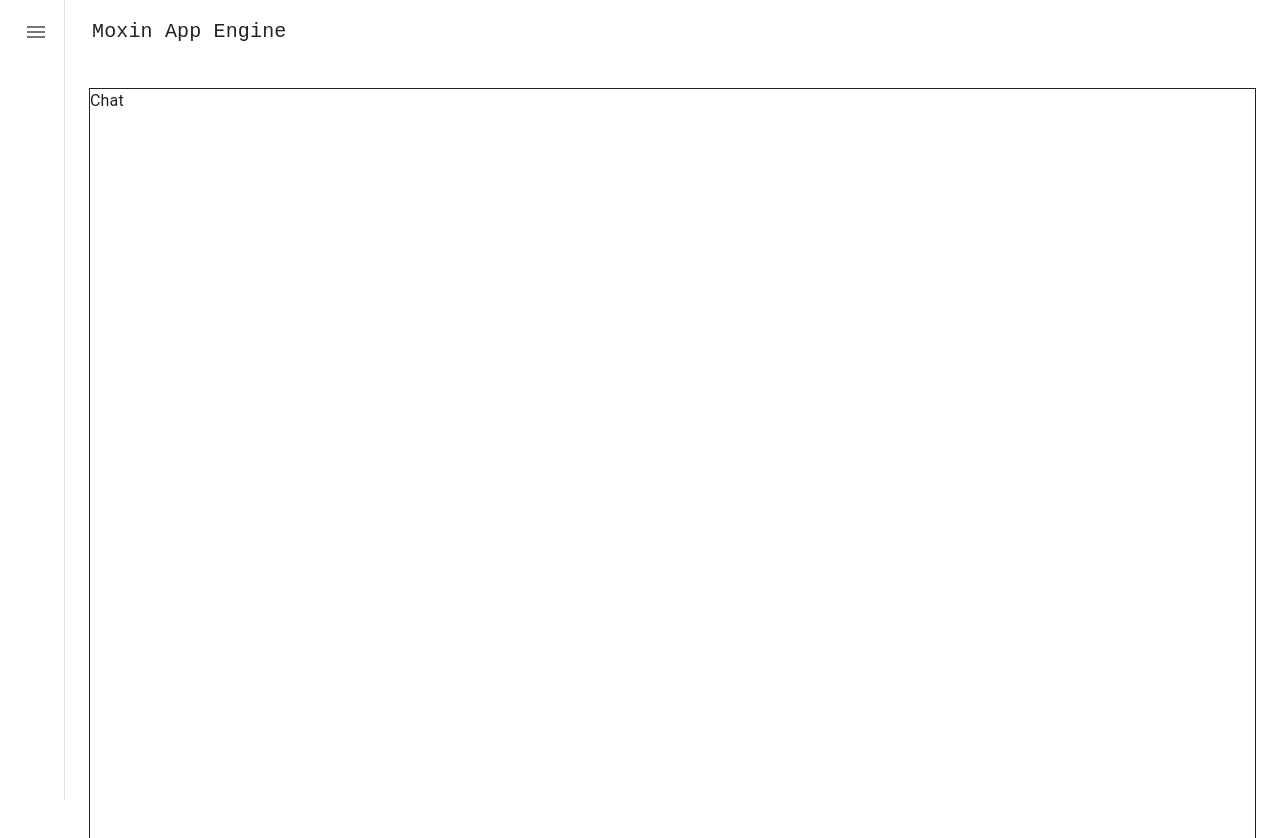
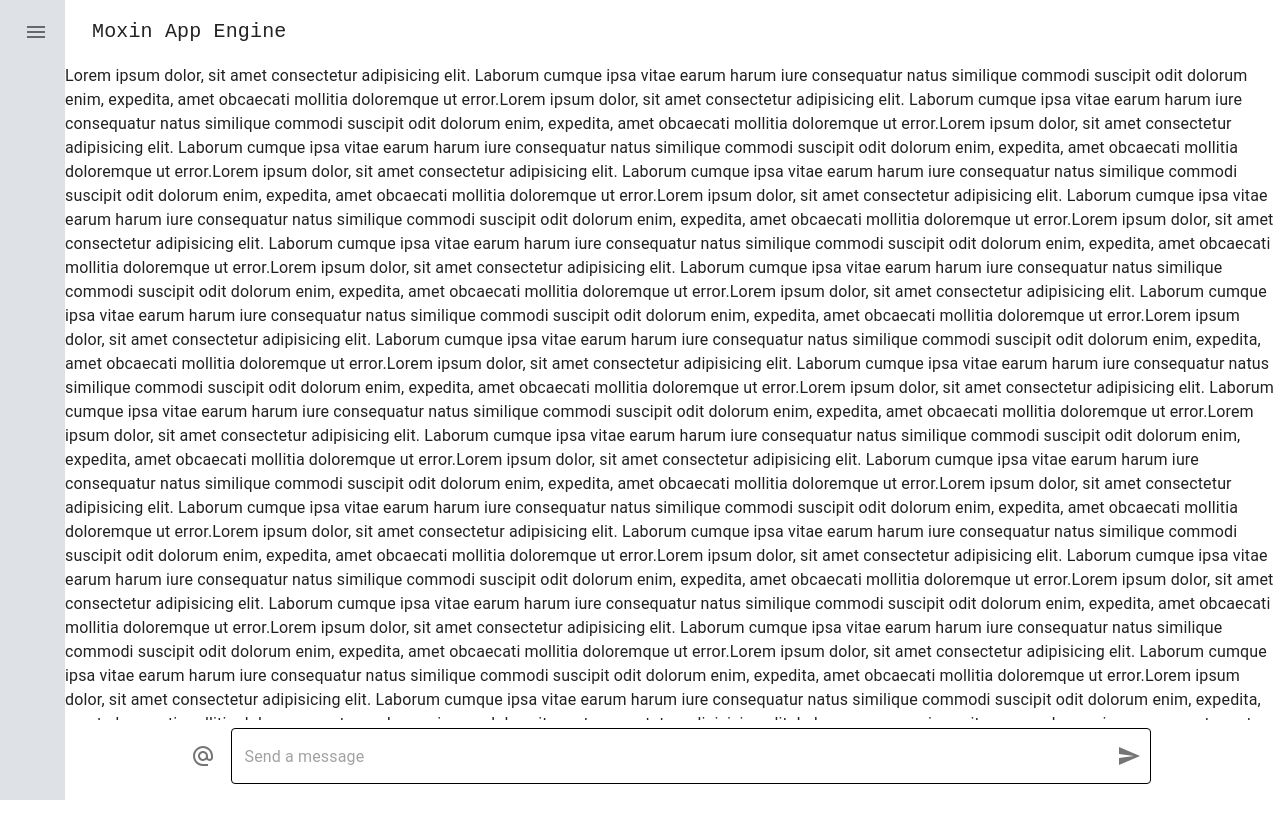
Before and after one commit to ROLFFFX/MAE, a React (Vite) app in the folder mae-frontend/: page / in a window 1280 px wide. After the commit the page ends 800 px from the top, so only its background shows below. Built offline with nearby package versions, Linux system fonts and the light colour scheme.

Commit message:
update Input component

```diff
--- a/mae-frontend/src/pages/chat/Chat.jsx
+++ b/mae-frontend/src/pages/chat/Chat.jsx
@@ -3,8 +3,92 @@ import React from "react";
 
 export default function Chat() {
   return (
-    <Box sx={{ height: "100%", width: "100%" }} border={1}>
-      Chat
+    <Box sx={{ height: "100%", width: "100%", overflow: "auto" }}>
+      Lorem ipsum dolor, sit amet consectetur adipisicing elit. Laborum cumque
+      ipsa vitae earum harum iure consequatur natus similique commodi suscipit
+      odit dolorum enim, expedita, amet obcaecati mollitia doloremque ut
+      error.Lorem ipsum dolor, sit amet consectetur adipisicing elit. Laborum
+      cumque ipsa vitae earum harum iure consequatur natus similique commodi
+      suscipit odit dolorum enim, expedita, amet obcaecati mollitia doloremque
+      ut error.Lorem ipsum dolor, sit amet consectetur adipisicing elit. Laborum
+      cumque ipsa vitae earum harum iure consequatur natus similique commodi
+      suscipit odit dolorum enim, expedita, amet obcaecati mollitia doloremque
+      ut error.Lorem ipsum dolor, sit amet consectetur adipisicing elit. Laborum
+      cumque ipsa vitae earum harum iure consequatur natus similique commodi
+      suscipit odit dolorum enim, expedita, amet obcaecati mollitia doloremque
+      ut error.Lorem ipsum dolor, sit amet consectetur adipisicing elit. Laborum
+      cumque ipsa vitae earum harum iure consequatur natus similique commodi
+      suscipit odit dolorum enim, expedita, amet obcaecati mollitia doloremque
+      ut error.Lorem ipsum dolor, sit amet consectetur adipisicing elit. Laborum
+      cumque ipsa vitae earum harum iure consequatur natus similique commodi
+      suscipit odit dolorum enim, expedita, amet obcaecati mollitia doloremque
+      ut error.Lorem ipsum dolor, sit amet consectetur adipisicing elit. Laborum
+      cumque ipsa vitae earum harum iure consequatur natus similique commodi
+      suscipit odit dolorum enim, expedita, amet obcaecati mollitia doloremque
+      ut error.Lorem ipsum dolor, sit amet consectetur adipisicing elit. Laborum
+      cumque ipsa vitae earum harum iure consequatur natus similique commodi
+      suscipit odit dolorum enim, expedita, amet obcaecati mollitia doloremque
+      ut error.Lorem ipsum dolor, sit amet consectetur adipisicing elit. Laborum
+      cumque ipsa vitae earum harum iure consequatur natus similique commodi
+      suscipit odit dolorum enim, expedita, amet obcaecati mollitia doloremque
+      ut error.Lorem ipsum dolor, sit amet consectetur adipisicing elit. Laborum
+      cumque ipsa vitae earum harum iure consequatur natus similique commodi
+      suscipit odit dolorum enim, expedita, amet obcaecati mollitia doloremque
+      ut error.Lorem ipsum dolor, sit amet consectetur adipisicing elit. Laborum
+      cumque ipsa vitae earum harum iure consequatur natus similique commodi
+      suscipit odit dolorum enim, expedita, amet obcaecati mollitia doloremque
+      ut error.Lorem ipsum dolor, sit amet consectetur adipisicing elit. Laborum
+      cumque ipsa vitae earum harum iure consequatur natus similique commodi
+      suscipit odit dolorum enim, expedita, amet obcaecati mollitia doloremque
+      ut error.Lorem ipsum dolor, sit amet consectetur adipisicing elit. Laborum
+      cumque ipsa vitae earum harum iure consequatur natus similique commodi
+      suscipit odit dolorum enim, expedita, amet obcaecati mollitia doloremque
+      ut error.Lorem ipsum dolor, sit amet consectetur adipisicing elit. Laborum
+      cumque ipsa vitae earum harum iure consequatur natus similique commodi
+      suscipit odit dolorum enim, expedita, amet obcaecati mollitia doloremque
+      ut error.Lorem ipsum dolor, sit amet consectetur adipisicing elit. Laborum
+      cumque ipsa vitae earum harum iure consequatur natus similique commodi
+      suscipit odit dolorum enim, expedita, amet obcaecati mollitia doloremque
+      ut error.Lorem ipsum dolor, sit amet consectetur adipisicing elit. Laborum
+      cumque ipsa vitae earum harum iure consequatur natus similique commodi
+      suscipit odit dolorum enim, expedita, amet obcaecati mollitia doloremque
+      ut error.Lorem ipsum dolor, sit amet consectetur adipisicing elit. Laborum
+      cumque ipsa vitae earum harum iure consequatur natus similique commodi
+      suscipit odit dolorum enim, expedita, amet obcaecati mollitia doloremque
+      ut error.Lorem ipsum dolor, sit amet consectetur adipisicing elit. Laborum
+      cumque ipsa vitae earum harum iure consequatur natus similique commodi
+      suscipit odit dolorum enim, expedita, amet obcaecati mollitia doloremque
+      ut error.Lorem ipsum dolor, sit amet consectetur adipisicing elit. Laborum
+      cumque ipsa vitae earum harum iure consequatur natus similique commodi
+      suscipit odit dolorum enim, expedita, amet obcaecati mollitia doloremque
+      ut error.Lorem ipsum dolor, sit amet consectetur adipisicing elit. Laborum
+      cumque ipsa vitae earum harum iure consequatur natus similique commodi
+      suscipit odit dolorum enim, expedita, amet obcaecati mollitia doloremque
+      ut error.Lorem ipsum dolor, sit amet consectetur adipisicing elit. Laborum
+      cumque ipsa vitae earum harum iure consequatur natus similique commodi
+      suscipit odit dolorum enim, expedita, amet obcaecati mollitia doloremque
+      ut error.Lorem ipsum dolor, sit amet consectetur adipisicing elit. Laborum
+      cumque ipsa vitae earum harum iure consequatur natus similique commodi
+      suscipit odit dolorum enim, expedita, amet obcaecati mollitia doloremque
+      ut error.Lorem ipsum dolor, sit amet consectetur adipisicing elit. Laborum
+      cumque ipsa vitae earum harum iure consequatur natus similique commodi
+      suscipit odit dolorum enim, expedita, amet obcaecati mollitia doloremque
+      ut error.Lorem ipsum dolor, sit amet consectetur adipisicing elit. Laborum
+      cumque ipsa vitae earum harum iure consequatur natus similique commodi
+      suscipit odit dolorum enim, expedita, amet obcaecati mollitia doloremque
+      ut error.Lorem ipsum dolor, sit amet consectetur adipisicing elit. Laborum
+      cumque ipsa vitae earum harum iure consequatur natus similique commodi
+      suscipit odit dolorum enim, expedita, amet obcaecati mollitia doloremque
+      ut error.Lorem ipsum dolor, sit amet consectetur adipisicing elit. Laborum
+      cumque ipsa vitae earum harum iure consequatur natus similique commodi
+      suscipit odit dolorum enim, expedita, amet obcaecati mollitia doloremque
+      ut error.Lorem ipsum dolor, sit amet consectetur adipisicing elit. Laborum
+      cumque ipsa vitae earum harum iure consequatur natus similique commodi
+      suscipit odit dolorum enim, expedita, amet obcaecati mollitia doloremque
+      ut error.Lorem ipsum dolor, sit amet consectetur adipisicing elit. Laborum
+      cumque ipsa vitae earum harum iure consequatur natus similique commodi
+      suscipit odit dolorum enim, expedita, amet obcaecati mollitia doloremque
+      ut error.
     </Box>
   );
 }
--- /dev/null
+++ b/mae-frontend/src/util/Input.jsx
@@ -0,0 +1,64 @@
+import AtIcon from "@mui/icons-material/AlternateEmail";
+import SendIcon from "@mui/icons-material/Send";
+import { Box, IconButton, InputAdornment, TextField } from "@mui/material";
+import React from "react";
+
+function Input() {
+  return (
+    <Box
+      sx={{
+        display: "flex",
+        justifyContent: "center",
+        width: "100%",
+      }}
+    >
+      <Box
+        sx={{
+          display: "flex",
+          alignItems: "center",
+          width: "80%",
+          bgcolor: "#FFFFFF",
+          p: 1,
+          borderRadius: 1,
+        }}
+      >
+        <InputAdornment position="start">
+          <IconButton edge="start">
+            <AtIcon />
+          </IconButton>
+        </InputAdornment>
+        <TextField
+          fullWidth
+          variant="outlined"
+          placeholder="Send a message"
+          multiline
+          maxRows={6}
+          sx={{
+            "& .MuiOutlinedInput-root": {
+              "& fieldset": {
+                borderColor: "black",
+              },
+              "&:hover fieldset": {
+                borderColor: "black",
+              },
+              "&.Mui-focused fieldset": {
+                borderColor: "black",
+              },
+            },
+          }}
+          InputProps={{
+            endAdornment: (
+              <InputAdornment position="end">
+                <IconButton edge="end">
+                  <SendIcon />
+                </IconButton>
+              </InputAdornment>
+            ),
+          }}
+        />
+      </Box>
+    </Box>
+  );
+}
+
+export default Input;
--- a/mae-frontend/src/util/Nav.jsx
+++ b/mae-frontend/src/util/Nav.jsx
@@ -1,5 +1,4 @@
 import ChevronLeftIcon from "@mui/icons-material/ChevronLeft";
-import ChevronRightIcon from "@mui/icons-material/ChevronRight";
 import MenuIcon from "@mui/icons-material/Menu";
 import MuiAppBar from "@mui/material/AppBar";
 import Box from "@mui/material/Box";
@@ -9,9 +8,102 @@ import IconButton from "@mui/material/IconButton";
 import List from "@mui/material/List";
 import Toolbar from "@mui/material/Toolbar";
 import Typography from "@mui/material/Typography";
-import { styled, useTheme } from "@mui/material/styles";
+import { styled } from "@mui/material/styles";
 import * as React from "react";
 import Chat from "../pages/chat/Chat";
+import Input from "./Input";
+
+export default function Nav() {
+  const [open, setOpen] = React.useState(false);
+  const handleDrawerOpen = () => {
+    setOpen(true);
+  };
+  const handleDrawerClose = () => {
+    setOpen(false);
+  };
+  return (
+    <Box sx={{ display: "flex", height: "100dvh" }}>
+      <CssBaseline />
+      {/* Top Nav Bar */}
+      <AppBar
+        position="fixed"
+        open={open}
+        elevation={0}
+        sx={{ bgcolor: "#FFFFFF" }}
+      >
+        <Toolbar>
+          <IconButton
+            color="inherit"
+            aria-label="open drawer"
+            onClick={handleDrawerOpen}
+            edge="start"
+            sx={{
+              marginRight: 5,
+              ...(open && { display: "none" }),
+            }}
+          >
+            <MenuIcon style={{ color: "#222222" }} />
+          </IconButton>
+          <Typography
+            variant="h6"
+            noWrap
+            component="div"
+            fontFamily="monospace"
+            color={"#222222"}
+          >
+            Moxin App Engine
+          </Typography>
+        </Toolbar>
+      </AppBar>
+
+      {/* Side Drawer */}
+      <Drawer variant="permanent" open={open}>
+        <DrawerHeader>
+          {open ? (
+            <IconButton onClick={handleDrawerClose}>
+              <ChevronLeftIcon />
+            </IconButton>
+          ) : (
+            <IconButton onClick={handleDrawerOpen}>
+              <MenuIcon />
+            </IconButton>
+          )}
+        </DrawerHeader>
+        <Box sx={{ bgcolor: "#DEE2E6", height: "100%" }}>
+          <List>{/* flag: drawer content goes here÷ */}</List>
+        </Box>
+      </Drawer>
+
+      {/* Rest of the page */}
+      <Box
+        component="main"
+        sx={{ flexGrow: 1, display: "flex", flexDirection: "column" }}
+      >
+        {/* chat window */}
+        <Box
+          sx={{
+            flexGrow: 1,
+            mt: "64px",
+            overflow: "auto",
+          }}
+        >
+          <Chat />
+        </Box>
+        {/* Input Prompt */}
+        <Box
+          sx={{
+            minHeight: "80px",
+            width: "100%",
+
+            alignSelf: "stretch",
+          }}
+        >
+          <Input />
+        </Box>
+      </Box>
+    </Box>
+  );
+}
 
 const drawerWidth = 240;
 
@@ -42,6 +134,7 @@ const DrawerHeader = styled("div")(({ theme }) => ({
   justifyContent: "flex-end",
   padding: theme.spacing(0, 1),
   // necessary for content to be below app bar
+  backgroundColor: "#DEE2E6",
   ...theme.mixins.toolbar,
 }));
 
@@ -79,72 +172,3 @@ const Drawer = styled(MuiDrawer, {
     "& .MuiDrawer-paper": closedMixin(theme),
   }),
 }));
-
-export default function Nav() {
-  const theme = useTheme();
-  const [open, setOpen] = React.useState(false);
-
-  const handleDrawerOpen = () => {
-    setOpen(true);
-  };
-
-  const handleDrawerClose = () => {
-    setOpen(false);
-  };
-
-  return (
-    <Box sx={{ display: "flex", height: "100dvh" }}>
-      <CssBaseline />
-      <AppBar
-        position="fixed"
-        open={open}
-        elevation={0}
-        sx={{ bgcolor: "#FFFFFF" }}
-      >
-        <Toolbar>
-          <IconButton
-            color="inherit"
-            aria-label="open drawer"
-            onClick={handleDrawerOpen}
-            edge="start"
-            sx={{
-              marginRight: 5,
-              ...(open && { display: "none" }),
-            }}
-          >
-            <MenuIcon style={{ color: "#222222" }} />
-          </IconButton>
-
-          <Typography
-            variant="h6"
-            noWrap
-            component="div"
-            fontFamily="monospace"
-            color={"#222222"}
-          >
-            Moxin App Engine
-          </Typography>
-        </Toolbar>
-      </AppBar>
-      <Drawer variant="permanent" open={open}>
-        <DrawerHeader>
-          {open ? (
-            <IconButton onClick={handleDrawerClose}>
-              <ChevronLeftIcon />
-            </IconButton>
-          ) : (
-            <IconButton onClick={handleDrawerOpen}>
-              <MenuIcon />
-            </IconButton>
-          )}
-        </DrawerHeader>
-        <List>{/* flag: drawer content goes here÷ */}</List>
-      </Drawer>
-      <Box component="main" sx={{ flexGrow: 1, p: 3 }}>
-        <Box sx={{ height: "100%", width: "100%", mt: "64px" }}>
-          <Chat></Chat>
-        </Box>
-      </Box>
-    </Box>
-  );
-}
```
